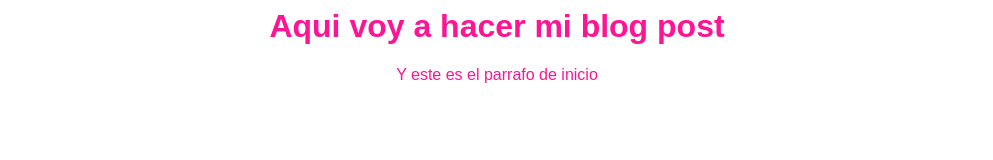
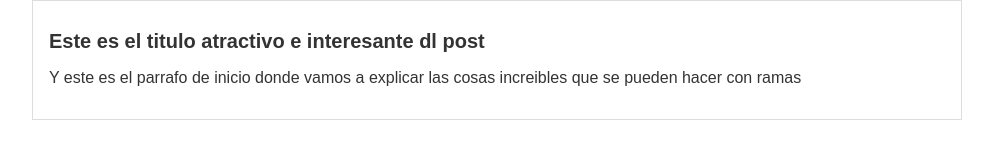
Before and after one commit to Bruno-Code1/MiBlog, a plain HTML site: page Miblogpost.html in a window 1280 px wide. Shown: the whole page, without its empty margins (143-1136 px from the left). Drawn offline with Linux system fonts and the light colour scheme.

Commit message:
Metimos el flow de Freddy

```diff
--- a/Miblogpost.html
+++ b/Miblogpost.html
@@ -5,8 +5,11 @@
     </head>
 
     <body>
-        <h1>Aqui voy a hacer mi blog post</h1>
-        <p>Y este es el parrafo de inicio</p>
+        <div id="container">
+            <div id="post">
+                <h1>Este es el titulo atractivo e interesante dl post</h1>
+                <p>Y este es el parrafo de inicio donde vamos a explicar las cosas increibles que se pueden hacer con ramas</p>
+            </div>
+        </div>
     </body>
-
 </html>
--- a/css/estilo.css
+++ b/css/estilo.css
@@ -1,7 +1,22 @@
 body
 {
-    color: deeppink;
+    color: #333;
     text-align: center;
     font-family: Arial;
+    font-size: 16px;
+    margin: 0;
+    padding: 0;
 
 }
+#container
+{
+    width: 70%;
+    padding: 1em;
+    text-align: left;
+    border: 1px solid #DDD;
+    margin: 0 auto;
+}
+#container h1
+{
+    font-size: 20px;
+}
```
